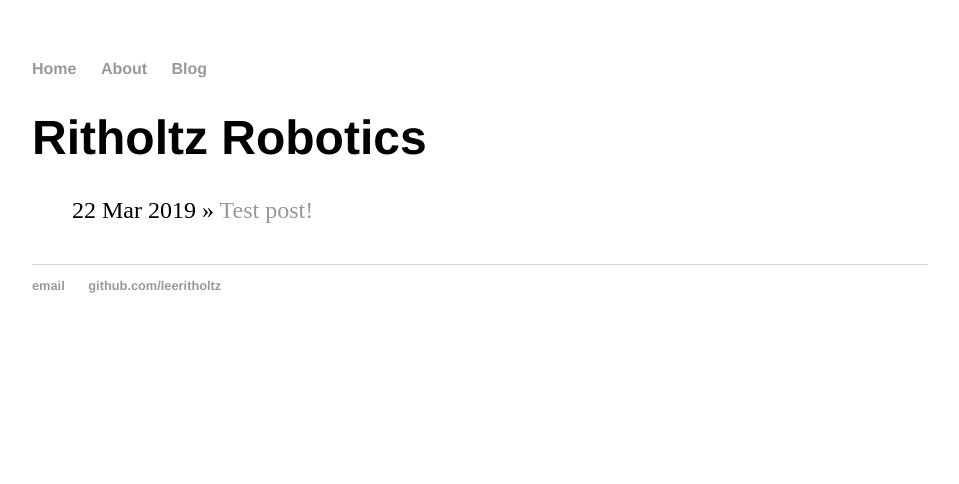
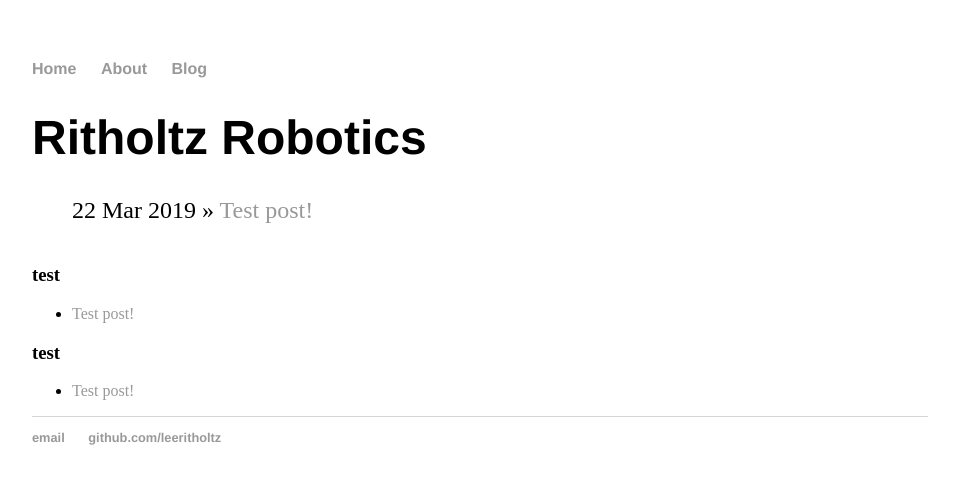
Before and after one commit to LeeRitholtz/LeeRitholtz.github.io, a Jekyll site: the page built from blog/index.html, in a window 1280 px wide. Shown: the top 484 px of the page, without its empty margins (160-1119 px from the left). Built offline with Jekyll 4.4.1, drawn with Linux system fonts in a browser that asks for light colours.

Commit message:
Added tags and categories to front matter and updated index.html to display both

```diff
--- a/_posts/2019-03-22-first-post.md
+++ b/_posts/2019-03-22-first-post.md
@@ -1,6 +1,8 @@
 ---
 layout: post
 title: "Test post!"
+categories: [test]
+tags: [test]
 date: 2019-03-22
 ---
 
--- a/blog/index.html
+++ b/blog/index.html
@@ -8,4 +8,22 @@ title: Ritholtz Robotics
 	  {% for post in site.posts %}
 	    <li><span>{{ post.date | date_to_string }}</span> » <a href="{{ post.url }}" title="{{ post.title }}">{{ post.title }}</a></li>
 	  {% endfor %}
-	</ul>
+    </ul>
+
+    {% for category in site.categories %}
+        <h3>{{ category[0] }}</h3>
+        <ul>
+            {% for post in category[1] %}
+                <li><a href="{{ post.url }}">{{ post.title }}</a></li>
+            {% endfor %}
+        </ul>
+    {% endfor %}
+
+    {% for tag in site.tags %}
+        <h3>{{ tag[0] }}</h3>
+        <ul>
+            {% for post in tag[1] %}
+                <li><a href="{{ post.url }}">{{ post.title }}</a></li>
+            {% endfor %}
+        </ul>
+    {% endfor %}
```
